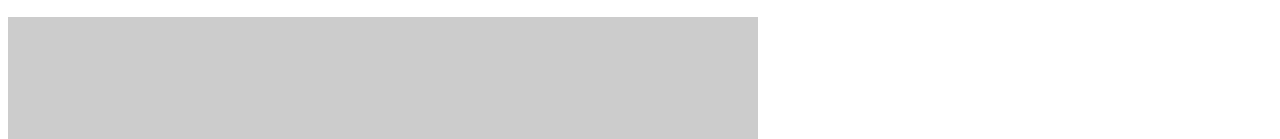
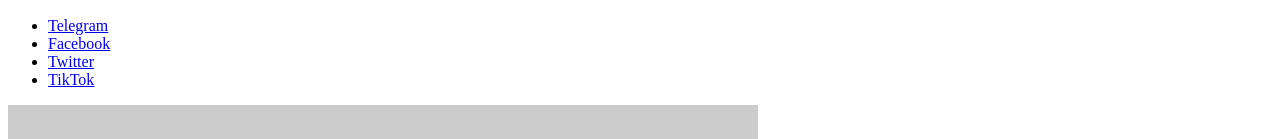
Before and after one commit to qodirov-dima90/dema-foto-galereya, a plain HTML site: page index.htm in a window 1280 px wide. Shown: the part 2889-3028 px from the top of the page. Drawn offline with Linux system fonts and the light colour scheme; placeholder pictures from the web are drawn by us.

Commit message:
Add siti footr

```diff
--- a/index.htm
+++ b/index.htm
@@ -47,6 +47,15 @@
                  <li><img src="https://picsum.photos/250?random=10" alt="Rasm" width="250" height="250"></li>
              </ul>
          </main>
+         <!-- SIte-Footr -->
+         <Footer>
+            <ul>
+                <li><a href="#" target="_blank">Telegram</a></li>
+                <li><a href="#" target="_blank">Facebook</a></li>
+                <li><a href="#" target="_blank">Twitter</a></li>
+                <li><a href="#" target="_blank">TikTok</a></li>
+            </ul>
+         </Footer>
     </header>
 
 <img src="https://via.placeholder.com/750x350?text=buyerda+sizning+reklamangiz+bo'sin" alt="rasm" width="750" height="350">
```
